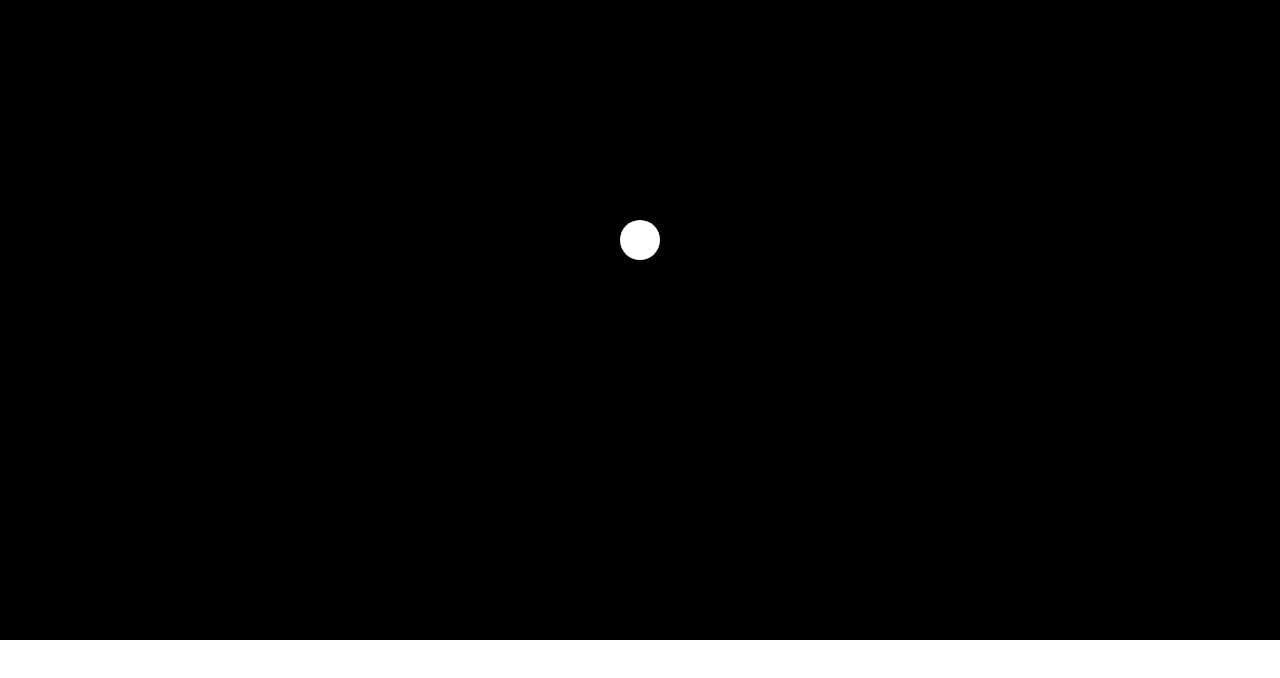
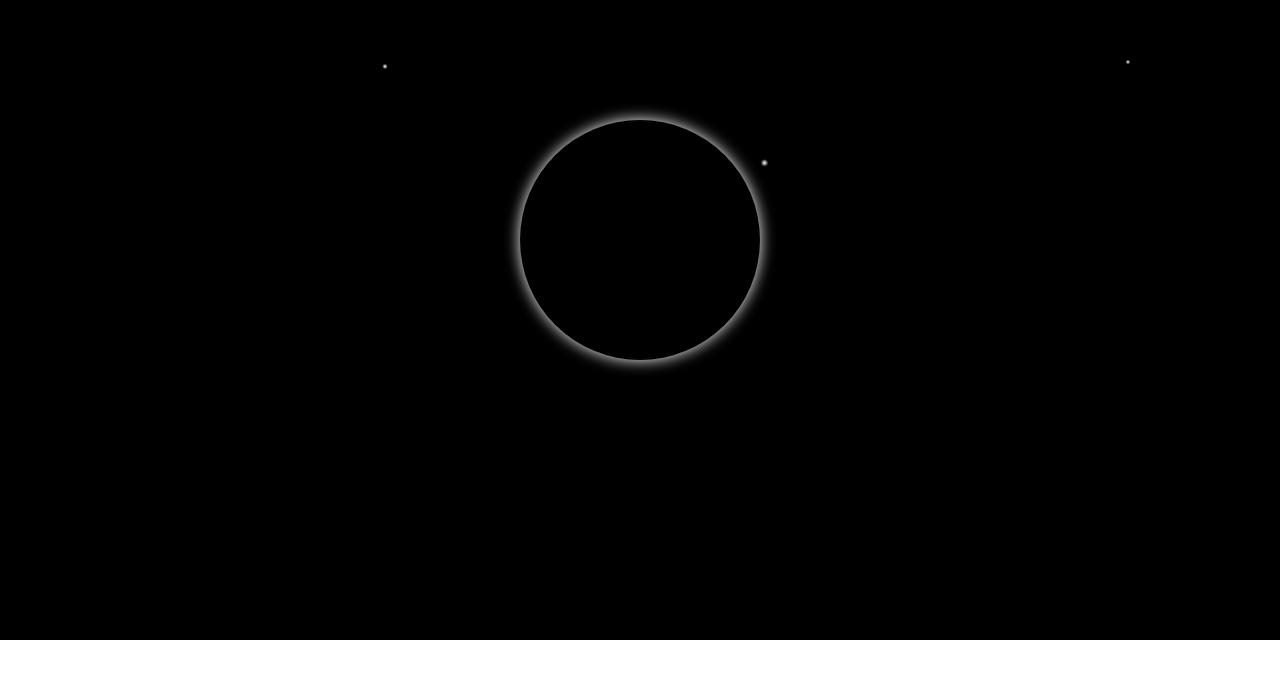
Before and after one commit to rosveluz/cnvs, a plain HTML site: page index.html in a window 1280 px wide. Shown: the part 160-838 px from the top of the page. Drawn offline with Linux system fonts and the light colour scheme.

Commit message:
Black hole 0.1

```diff
--- a/index.html
+++ b/index.html
@@ -9,79 +9,7 @@
     <body>
         <canvas id="canvas"></canvas>
         <p style="color: white; text-align: center;">Press ESC to disable the blackhole effect</p>
-    <script>
-        const canvas = document.getElementById('canvas');
-        const ctx = canvas.getContext('2d');
-
-        function resizeCanvas() {
-            canvas.width = window.innerWidth;
-            canvas.height = window.innerHeight;
-        }
-
-        resizeCanvas(); // Call on load to set initial size
-
-        window.addEventListener('resize', resizeCanvas); // Update size on window resize
-
-        let mouse = { x: canvas.width / 2, y: canvas.height / 2 };
-        let blackholeActive = true;
-        let cursors = [];
-
-        window.addEventListener('mousemove', (e) => {
-            mouse.x = e.clientX;
-            mouse.y = e.clientY;
-        });
-
-        window.addEventListener('keydown', (e) => {
-            if (e.key === 'Escape') {
-                blackholeActive = !blackholeActive;
-            }
-        });
-
-        setInterval(() => {
-            if (blackholeActive) {
-                cursors.push({ x: mouse.x, y: mouse.y });
-            }
-        }, 1000 / 24);
-
-        function drawCursor(x, y) {
-            ctx.beginPath();
-            ctx.moveTo(x, y);
-            ctx.lineTo(x + 10, y + 15);
-            ctx.lineTo(x + 7, y + 15);
-            ctx.lineTo(x + 3, y + 11);
-            ctx.lineTo(x + 3, y + 3);
-            ctx.fillStyle = 'white';
-            ctx.fill();
-            ctx.stroke();
-        }
-
-        function draw() {
-            ctx.clearRect(0, 0, canvas.width, canvas.height);
-
-            let centerX = canvas.width / 2;
-            let centerY = canvas.height / 2;
-
-            if (blackholeActive) {
-                cursors.forEach((cursor, index) => {
-                    let directionX = (centerX - cursor.x) * 0.05;
-                    let directionY = (centerY - cursor.y) * 0.05;
-                    cursor.x += directionX;
-                    cursor.y += directionY;
-                    drawCursor(cursor.x, cursor.y);
-                });
-            } else {
-                drawCursor(mouse.x, mouse.y);
-            }
-
-            ctx.beginPath();
-            ctx.arc(centerX, centerY, 20, 0, 2 * Math.PI);
-            ctx.fillStyle = 'white';
-            ctx.fill();
-
-            requestAnimationFrame(draw);
-        }
-
-        draw();
-    </script>
+        <script src="particles.js"></script>
+        <script src="main.js"></script>
     </body>
 </html>
--- /dev/null
+++ b/main.js
@@ -0,0 +1,80 @@
+const canvas = document.getElementById('canvas');
+const ctx = canvas.getContext('2d');
+
+function resizeCanvas() {
+    canvas.width = window.innerWidth;
+    canvas.height = window.innerHeight;
+}
+
+resizeCanvas();
+window.addEventListener('resize', resizeCanvas);
+
+let mouse = { x: canvas.width / 2, y: canvas.height / 2 };
+let blackholeActive = true;
+let cursors = [];
+
+window.addEventListener('mousemove', (e) => {
+    mouse.x = e.clientX;
+    mouse.y = e.clientY;
+});
+
+window.addEventListener('keydown', (e) => {
+    if (e.key === 'Escape') {
+        blackholeActive = !blackholeActive;
+    }
+});
+
+setInterval(() => {
+    if (blackholeActive) {
+        cursors.push({ x: mouse.x, y: mouse.y, size: 10 });
+    }
+}, 1000 / 32);
+
+function drawCursor(x, y, size) {
+    ctx.beginPath();
+    ctx.moveTo(x, y);
+    ctx.lineTo(x + size, y + size * 1.5);
+    ctx.lineTo(x + size * 0.7, y + size * 1.5);
+    ctx.lineTo(x + size * 0.3, y + size * 1.1);
+    ctx.lineTo(x + size * 0.3, y + size * 0.3);
+    ctx.fillStyle = 'white';
+    ctx.fill();
+    ctx.stroke();
+}
+
+function draw() {
+    ctx.clearRect(0, 0, canvas.width, canvas.height);
+    let centerX = canvas.width / 2;
+    let centerY = canvas.height / 2;
+
+    if (blackholeActive) {
+        updateParticles();
+        drawParticles();
+        cursors = cursors.filter((cursor, index) => {
+            let directionX = (centerX - cursor.x) * 0.05;
+            let directionY = (centerY - cursor.y) * 0.05;
+            cursor.x += directionX;
+            cursor.y += directionY;
+            let distance = Math.sqrt((cursor.x - centerX) ** 2 + (cursor.y - centerY) ** 2);
+            cursor.size -= distance * 0.001;
+            drawCursor(cursor.x, cursor.y, cursor.size);
+            return cursor.size > 0;
+        });
+    } else {
+        drawCursor(mouse.x, mouse.y, 10);
+    }
+
+    let blackHoleSize = 120;
+
+    ctx.beginPath();
+    ctx.arc(centerX, centerY, blackHoleSize, 0, 2 * Math.PI);
+    ctx.fillStyle = 'black';
+    ctx.shadowColor = 'white';
+    ctx.shadowBlur = 15; // Adjust the blur to your liking
+    ctx.fill();
+    ctx.shadowBlur = 0; // Reset shadow blur for other drawings
+
+    requestAnimationFrame(draw);
+}
+
+draw();
--- /dev/null
+++ b/particles.js
@@ -0,0 +1,65 @@
+let particles = [];
+
+// Function to create a single particle
+function createParticle() {
+    particles.push({
+        x: Math.random() * canvas.width,
+        y: Math.random() * canvas.height,
+        size: Math.random() * 8 + 2,
+        directionX: 0,
+        directionY: 0,
+        originalSize: Math.random() * 8 + 2
+    });
+}
+
+// Create particles at random intervals between 100ms to 1000ms
+function createParticles() {
+    let interval = Math.random() * 900 + 100;
+    setTimeout(() => {
+        createParticle();
+        if (particles.length < 100) createParticles();
+    }, interval);
+}
+
+function updateParticles() {
+    let centerX = canvas.width / 2;
+    let centerY = canvas.height / 2;
+
+    particles = particles.filter((particle) => {
+        let directionX = (centerX - particle.x) * 0.01;
+        let directionY = (centerY - particle.y) * 0.01;
+
+        particle.x += directionX;
+        particle.y += directionY;
+        particle.size -= 0.05;
+
+        // Calculate distance to center
+        let distance = Math.sqrt((particle.x - centerX) ** 2 + (particle.y - centerY) ** 2);
+
+        // Remove particle if size is less than or equal to 0, or if it reaches the center
+        return particle.size > 0 && distance > 5;
+    });
+}
+
+
+
+function drawParticles() {
+    particles.forEach((particle) => {
+        let gradient = ctx.createRadialGradient(
+            particle.x,
+            particle.y,
+            0,
+            particle.x,
+            particle.y,
+            particle.size
+        );
+        gradient.addColorStop(0, 'rgba(255, 255, 255, 1)');
+        gradient.addColorStop(1, 'rgba(255, 255, 255, 0)');
+        ctx.beginPath();
+        ctx.arc(particle.x, particle.y, particle.size, 0, Math.PI * 2);
+        ctx.fillStyle = gradient;
+        ctx.fill();
+    });
+}
+
+createParticles();
```
Lines whose indentation alone changed are shown as unchanged.
